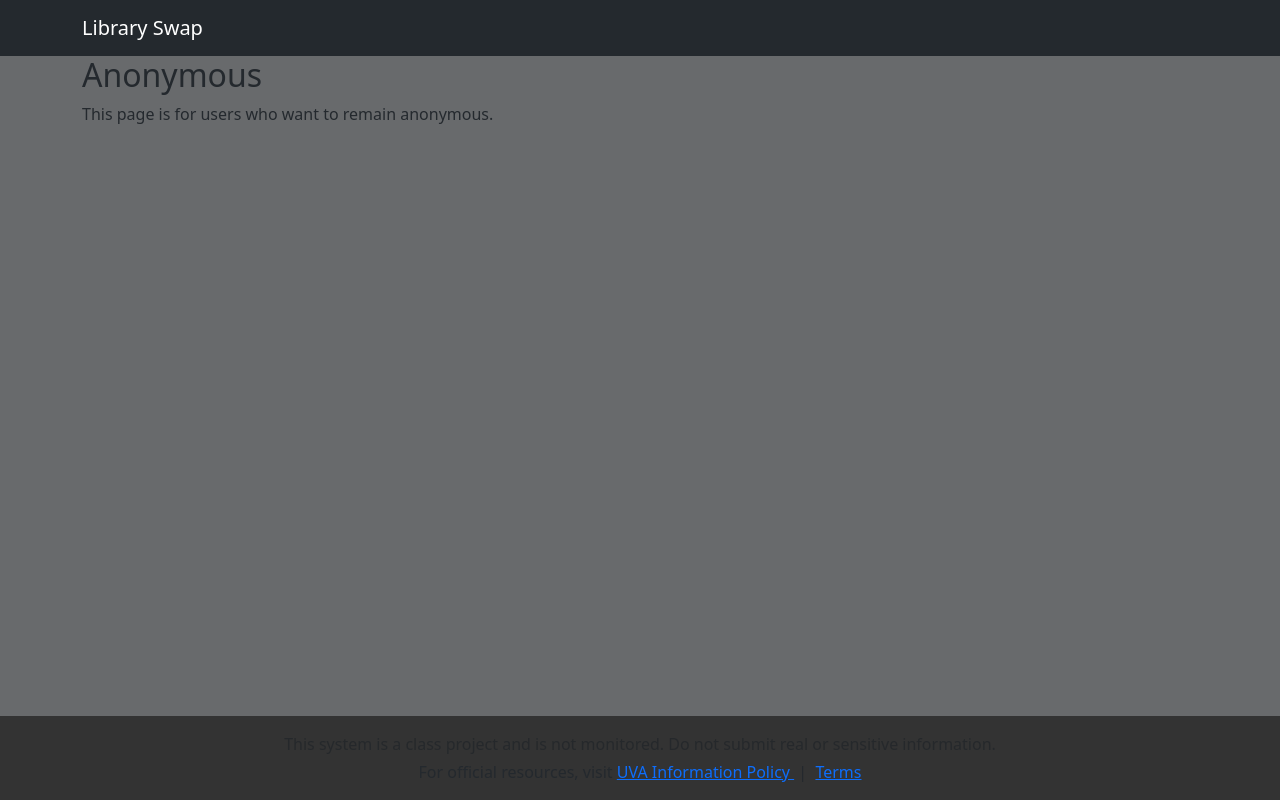
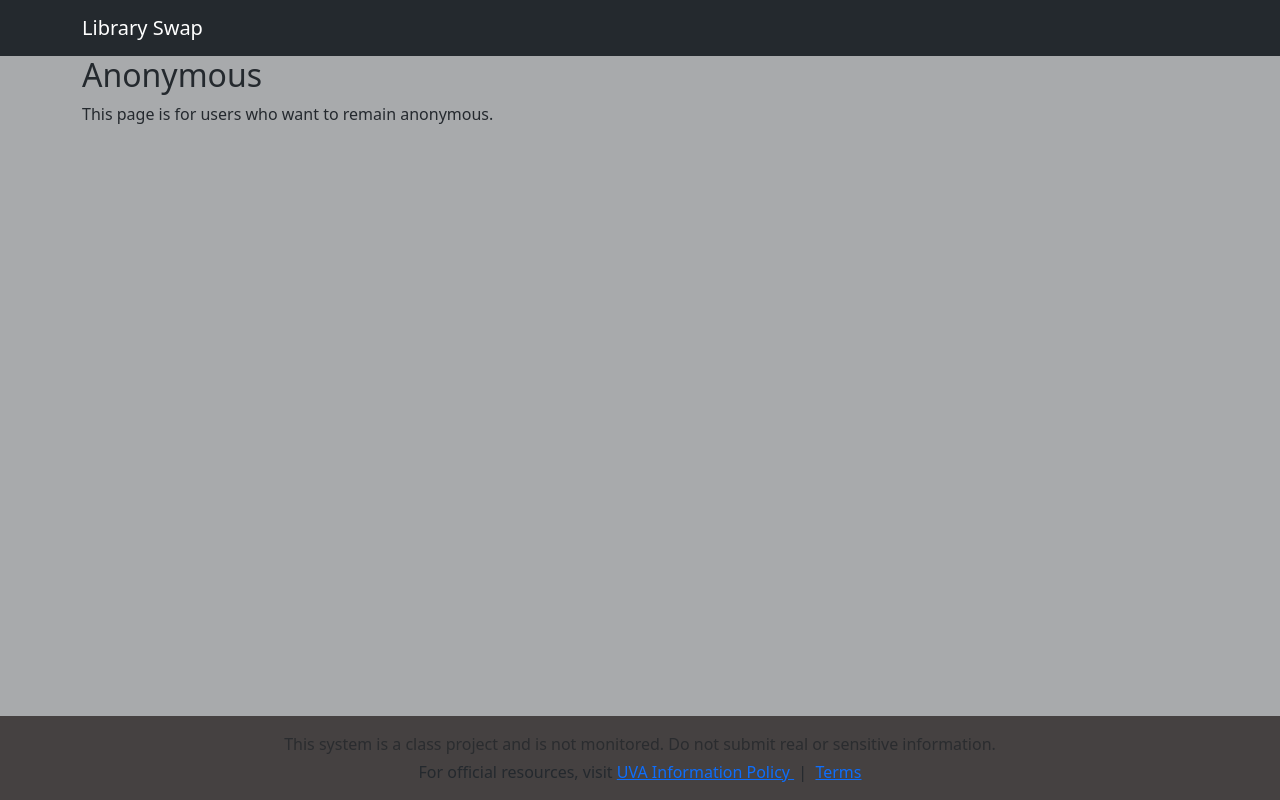
Before and after one commit to AnthonyJia/Library-Swap, a Django app: page /anonymous/ in a window 1280 px wide. Run offline with Django 4.2, Linux system fonts and the light colour scheme; some libraries are stand-ins or nearby versions.

Commit message:
UI Update

```diff
--- a/accounts/templates/base.html
+++ b/accounts/templates/base.html
@@ -10,9 +10,9 @@
   <link href="https://cdn.jsdelivr.net/npm/select2@4.1.0-rc.0/dist/css/select2.min.css" rel="stylesheet" />
   <link rel="stylesheet" href="{% static 'css/github_style.css' %}">
 </head>
-<body class="d-flex flex-column min-vh-100" style="background-color: #686a6c;">
+<body class="d-flex flex-column min-vh-100" style="background-color: #a8aaac;">
   <!-- Navigation Bar -->
-  <nav class="navbar navbar-expand-lg" style="background-color: #6E6E6E;">
+  <nav class="navbar navbar-expand-lg" style="background-color: #454141;">
     <div class="container">
       <a class="navbar-brand" href="{% url 'home' %}">Library Swap</a>
       <!-- Additional nav links can be added here -->
@@ -50,7 +50,7 @@
   </div>
 
   <!-- Footer -->
-  <footer class="footer py-3 mt-auto" style="background-color: #333333;">
+  <footer class="footer py-3 mt-auto" style="background-color: #454141;">
     <div class="container text-center">
       <p class="text-muted mb-1">
         This system is a class project and is not monitored. Do not submit real or sensitive information.
```
